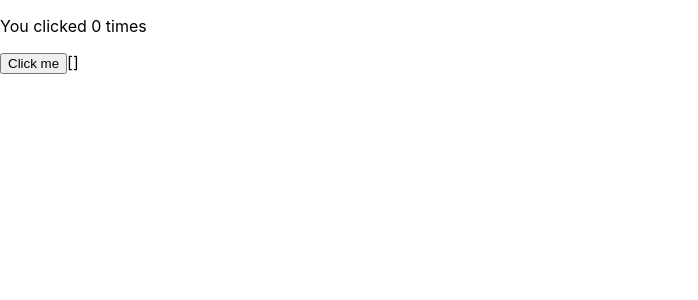
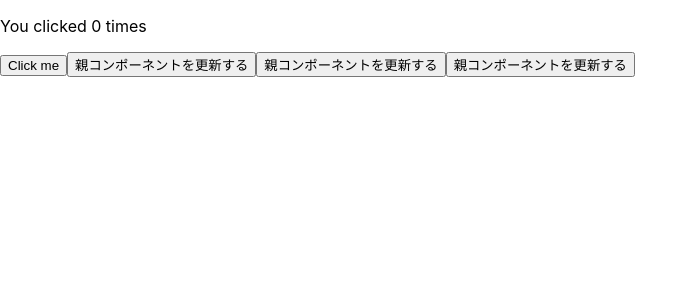
Before and after one commit to mochi5o/react-state-practice, a React (Create React App) app: page / in a window 1280 px wide. Shown: the top 300 px of the page, without its empty margins (0-698 px from the left). Built offline with nearby package versions, Linux system fonts and the light colour scheme.

Commit message:
buttonのvalue属性ではなくてstateを使って考える（リファクタリング途中）

```diff
--- a/src/App.js
+++ b/src/App.js
@@ -4,18 +4,23 @@
 
 const App = () => {
   const [count, setCount] = useState(0);
-  // const [state, setState] = useState({
-  //   key01: { hoge: 'hoge', fuga: 'fuga', id: 'key01', },
-  //   key02: { hoge: 'hoge', fuga: 'fuga', id: 'key02', },
-  //   key03: { hoge: 'hoge', fuga: 'fuga', id: 'key03', },
-  // });
-  const [state, setState] = useState([]);
-  const handleChange = (e) => {
-    setState(createNewState(state, getValue(e)))
+  const [state, setState] = useState({
+    key01: { hoge: 'hoge', fuga: 'fuga', id: 'key01', },
+    key02: { hoge: 'hoge', fuga: 'fuga', id: 'key02', },
+    key03: { hoge: 'hoge', fuga: 'fuga', id: 'key03', },
+  });
+
+  const handleChange = (val) => {
+    // setState(createNewState(state, getValue(e)));
+    setState({...state, ...val})
+    console.log(count);
+    console.log(state);
   }
+  // シンプルに直接書き換える処理にしたので削除予定
   const createNewState = (state, newData) => {
     return { ...state, ...newData };
   };
+  // Childのbuttonのvalueを取得していたがイベントで取得しなくなったので削除予定
   const getValue = (e) => {
     return JSON.parse(e.target.value)
   };
@@ -30,18 +35,19 @@
     console.log(count);
     console.log(state);
   }
-  // useEffect(() => {
-
-  // })
+  const addCount = () => {
+    setCount(count + 1);
+    console.log(state)
+  }
   const getObj = { [`key0${count}`]: { hoge: `hoge${count}`, fuga: `fuga${count}`, id: `key0${count}`, }};
 
   return (
     <div>
       <p>You clicked {count} times</p>
-      <button onClick={() => addValue()}>
+      <button onClick={() => addCount()}>
         Click me
       </button>
-      {JSON.stringify(state)}
+      {/* {JSON.stringify(state)} */}
       {
         Object.values(state).map((x, i) => <Child key={i} id={x.id} handleChange={handleChange} num={i} />)
       }
--- a/src/Child.js
+++ b/src/Child.js
@@ -1,12 +1,14 @@
 import React from "react";
 
 const Child = ({ handleChange, num }) => {
+  // たとえばonchangeとかでstateが書き換わるとかに変更する？
   const newHoge = { key02: { hoge: `hoge${num}`, fuga: `fuga${num}`, id: `key0${num}`, } }
   return (
     <button
       type="button"
-      onClick= {(e) => handleChange(e)}
-      value={JSON.stringify(newHoge)}
+      // stateを書き換える処理に変更
+      onClick= {() => handleChange(newHoge)}
+      // value={JSON.stringify(newHoge)}
         // 親コンポーネントのupdateメソッドを呼び出す
     >親コンポーネントを更新する</button>
   );
```
